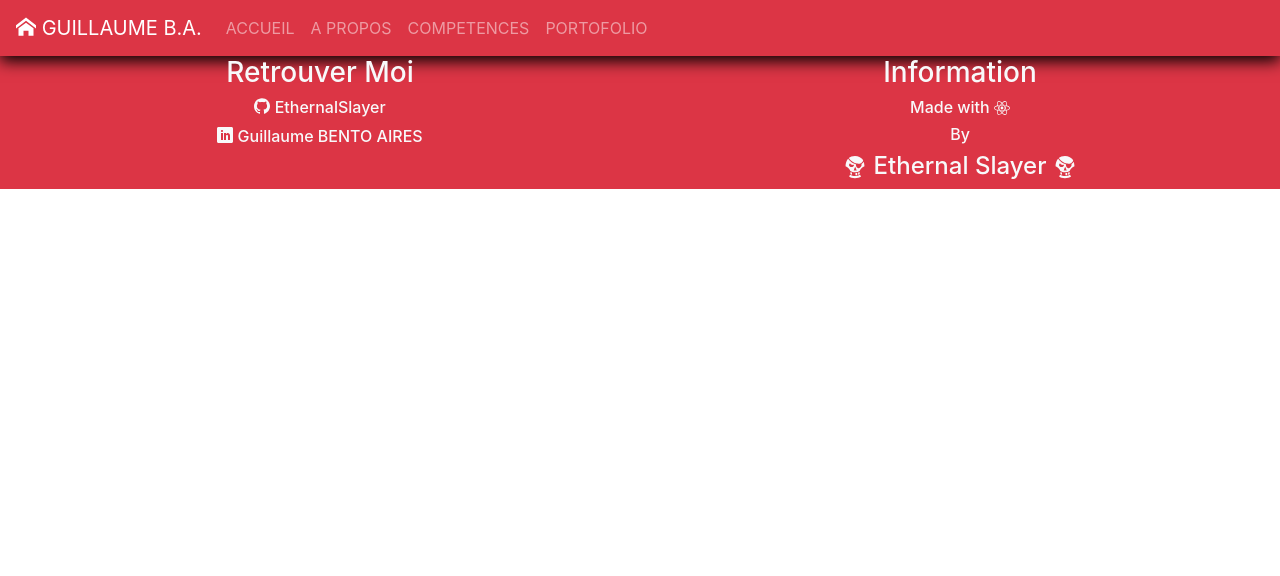
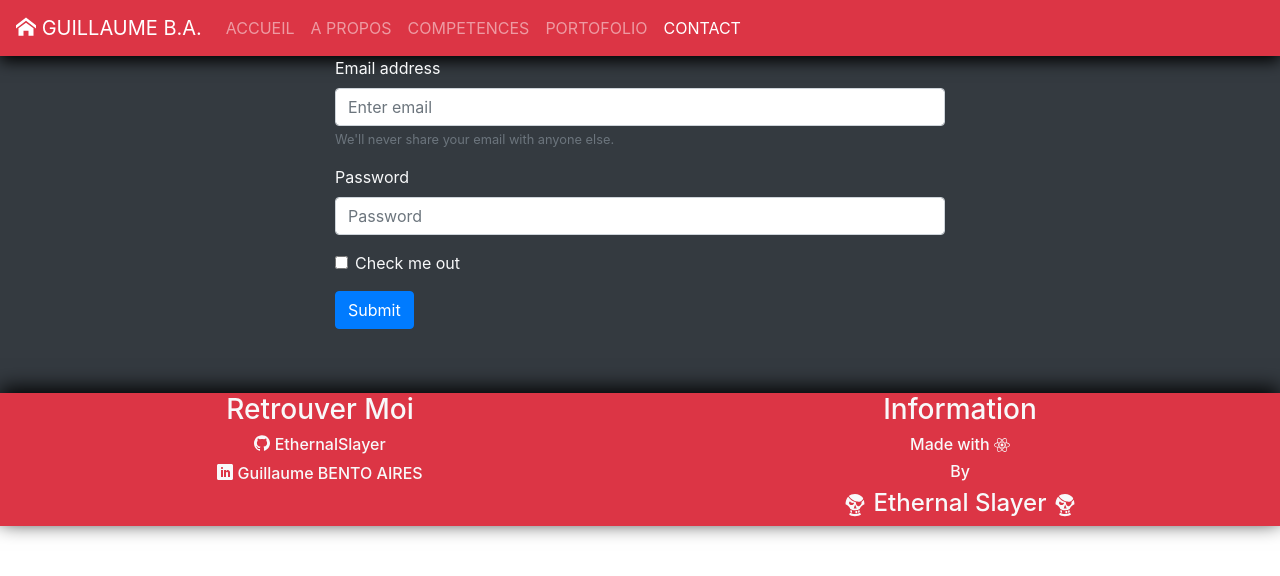
Before and after one commit to EthernalSlayer/my-cv-app, a React (Create React App) app: page /contact in a window 1280 px wide. Shown: the top 576 px of the page. Built offline with nearby package versions, Linux system fonts and the light colour scheme.

Commit message:
make some visual effect and create a contact page

```diff
--- a/package.json
+++ b/package.json
@@ -11,6 +11,7 @@
     "react-bootstrap": "^1.3.0",
     "react-dom": "^16.13.1",
     "react-icons": "^3.11.0",
+    "react-reveal": "^1.2.2",
     "react-router-dom": "^5.2.0",
     "react-scripts": "3.4.3"
   },
--- a/src/App.js
+++ b/src/App.js
@@ -6,6 +6,7 @@ import Home from "./component/Home";
 import Competences from "./component/Competences";
 import Apropos from "./component/Apropos";
 import Portofolio from "./component/Portofolio";
+import Contact from "./component/Contact";
 
 function App() {
   return (
@@ -16,6 +17,7 @@ function App() {
         <Route path="/competences" component={Competences} />
         <Route path="/a-propos" component={Apropos} />
         <Route path="/portofolio" component={Portofolio} />
+        <Route path="/contact" component={Contact} />
       </Switch>
       <Footer />
     </Router>
--- a/src/component/Apropos.js
+++ b/src/component/Apropos.js
@@ -1,11 +1,14 @@
 import React from "react";
 import { Col, Container, Row, Card } from "react-bootstrap";
+
+import Flip from "react-reveal/Flip";
 
 function Apropos() {
   return (
     <Container className="bg-dark" fluid as="main">
       <Row className="justify-content-center">
         <Col md="auto" xs="auto">
+          <Flip bottom>
             <Card
               bg="light"
               className="text-center"
@@ -32,17 +35,19 @@ function Apropos() {
                   Passionné depuis l'enfance par le monde du numérique, je suis
                   tombé amoureux de la programation en découvrant le language
                   python. Depuis le developpement est ma passion et cela fait
-                plusieurs années que je voulais en faire mon métier. J'ai depuis
-                découvert le developpement web et j'ai appris le html, le css et
-                les bases du javascript en autodidacte. Maintenant me voila en
-                formation à la wild code school où j'ai découvert react et node,
-                qui n'ont fait que grandir mon intérêt pour le javascript qui
-                est un language riche et passionnant. J'espère découvrir encore
-                plein de nouvelles choses et continuer de perfectionner mon art
-                tel un samuraï qui jamais ne se lasse de manier son katana.
+                  plusieurs années que je voulais en faire mon métier. J'ai
+                  depuis découvert le developpement web et j'ai appris le html,
+                  le css et les bases du javascript en autodidacte. Maintenant
+                  me voila en formation à la wild code school où j'ai découvert
+                  react et node, qui n'ont fait que grandir mon intérêt pour le
+                  javascript qui est un language riche et passionnant. J'espère
+                  découvrir encore plein de nouvelles choses et continuer de
+                  perfectionner mon art tel un samuraï qui jamais ne se lasse de
+                  manier son katana.
                 </Card.Text>
               </Card.Body>
             </Card>
+          </Flip>
         </Col>
       </Row>
     </Container>
--- /dev/null
+++ b/src/component/Contact.js
@@ -0,0 +1,40 @@
+import React from "react";
+import { Col, Container, Row, Form, Button } from "react-bootstrap";
+
+function Contact() {
+  return (
+    <Container
+      className="bg-dark"
+      fluid
+      as="main"
+      style={{ paddingBottom: "5%" }}
+    >
+      <Row className="justify-content-center">
+        <Col md="6" xs="12" className="text-light">
+          <Form>
+            <Form.Group controlId="formBasicEmail">
+              <Form.Label>Email address</Form.Label>
+              <Form.Control type="email" placeholder="Enter email" />
+              <Form.Text className="text-muted">
+                We'll never share your email with anyone else.
+              </Form.Text>
+            </Form.Group>
+
+            <Form.Group controlId="formBasicPassword">
+              <Form.Label>Password</Form.Label>
+              <Form.Control type="password" placeholder="Password" />
+            </Form.Group>
+            <Form.Group controlId="formBasicCheckbox">
+              <Form.Check type="checkbox" label="Check me out" />
+            </Form.Group>
+            <Button variant="primary" type="submit">
+              Submit
+            </Button>
+          </Form>
+        </Col>
+      </Row>
+    </Container>
+  );
+}
+
+export default Contact;
--- a/src/component/Header.js
+++ b/src/component/Header.js
@@ -39,6 +39,11 @@ function Header() {
               PORTOFOLIO
             </Nav.Link>
           </NavLink>
+          <NavLink to="/contact" style={{ textDecoration: "none" }}>
+            <Nav.Link href="/contact" as="div">
+              CONTACT
+            </Nav.Link>
+          </NavLink>
         </Nav>
       </Navbar.Collapse>
     </Navbar>
--- a/src/component/Portofolio.js
+++ b/src/component/Portofolio.js
@@ -1,5 +1,7 @@
 import React from "react";
 import { Col, Container, Row, Card } from "react-bootstrap";
+
+import Zoom from "react-reveal/Zoom";
 
 import quizgrenier from "../assets/quizdugrenier.png";
 import todolist from "../assets/todolist.png";
@@ -32,6 +34,7 @@ function Portofolio() {
             title="le project quiz grenier"
             target="_blank"
           >
+            <Zoom>
               <Card
                 className="bg-dark text-white text-center"
                 style={{ marginTop: "5%", boxShadow: "5px 10px 15px black" }}
@@ -48,8 +51,8 @@ function Portofolio() {
                       opacity: 0.8,
                     }}
                   >
-                  Wild Code School projet 1, réaliser pour acquérir les bases du
-                  html, css et javascript.
+                    Wild Code School projet 1, réaliser pour acquérir les bases
+                    du html, css et javascript.
                   </Card.Text>
                   <Card.Text className="bg-danger">
                     <h4 style={{ margin: 0 }}>Le Quiz Du Grenier</h4>
@@ -57,6 +60,7 @@ function Portofolio() {
                   </Card.Text>
                 </Card.ImgOverlay>
               </Card>
+            </Zoom>
           </a>
         </Col>
         <Col md="4" xs="12">
@@ -65,6 +69,7 @@ function Portofolio() {
             title="le project quiz grenier"
             target="_blank"
           >
+            <Zoom>
               <Card
                 className="bg-dark text-white text-center"
                 style={{ marginTop: "5%", boxShadow: "5px 10px 15px black" }}
@@ -86,6 +91,7 @@ function Portofolio() {
                   </Card.Text>
                 </Card.ImgOverlay>
               </Card>
+            </Zoom>
           </a>
         </Col>
         <Col md="4" xs="12">
@@ -94,6 +100,7 @@ function Portofolio() {
             title="le project quiz grenier"
             target="_blank"
           >
+            <Zoom>
               <Card
                 className="bg-dark text-white text-center"
                 style={{ marginTop: "5%", boxShadow: "5px 10px 15px black" }}
@@ -110,8 +117,8 @@ function Portofolio() {
                       opacity: 0.8,
                     }}
                   >
-                  Projet React réaliser dans le cadre d'une présentation sur la
-                  cyber sécuriter
+                    Projet React réaliser dans le cadre d'une présentation sur
+                    la cyber sécuriter
                   </Card.Text>
                   <Card.Text className="bg-danger">
                     <h4 style={{ margin: 0 }}>Hack For Noob</h4>
@@ -119,6 +126,7 @@ function Portofolio() {
                   </Card.Text>
                 </Card.ImgOverlay>
               </Card>
+            </Zoom>
           </a>
         </Col>
         <Col md="4" xs="12">
@@ -127,6 +135,7 @@ function Portofolio() {
             title="le project quiz grenier"
             target="_blank"
           >
+            <Zoom>
               <Card
                 className="bg-dark text-white text-center"
                 style={{ marginTop: "5%", boxShadow: "5px 10px 15px black" }}
@@ -151,6 +160,7 @@ function Portofolio() {
                   </Card.Text>
                 </Card.ImgOverlay>
               </Card>
+            </Zoom>
           </a>
         </Col>
         <Col md="4" xs="12">
@@ -159,6 +169,7 @@ function Portofolio() {
             title="le project quiz grenier"
             target="_blank"
           >
+            <Zoom>
               <Card
                 className="bg-dark text-white text-center"
                 style={{ marginTop: "5%", boxShadow: "5px 10px 15px black" }}
@@ -184,6 +195,7 @@ function Portofolio() {
                   </Card.Text>
                 </Card.ImgOverlay>
               </Card>
+            </Zoom>
           </a>
         </Col>
       </Row>
--- a/src/component/footer.js
+++ b/src/component/footer.js
@@ -7,7 +7,12 @@ import { GiPirateSkull } from "react-icons/gi";
 
 function Footer() {
   return (
-    <Container className="bg-danger" fluid as="footer">
+    <Container
+      className="bg-danger"
+      fluid
+      as="footer"
+      style={{ boxShadow: "0 -5px 20px black" }}
+    >
       <Row>
         <Col md="6" xs="12" className="text-light text-center">
           <h3>Retrouver Moi</h3>
```
Also changed, not shown: src/component/Competences.js (+38 -0 lines), 1 other file (tests, documents, lock files or other folders). Lines whose indentation alone changed are shown as unchanged.
